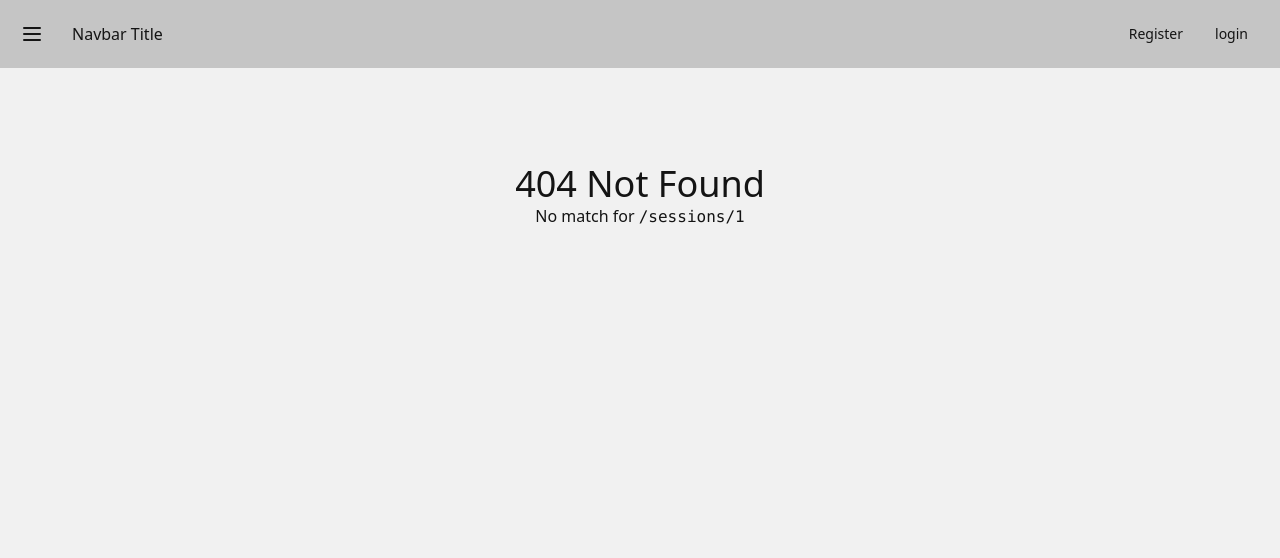
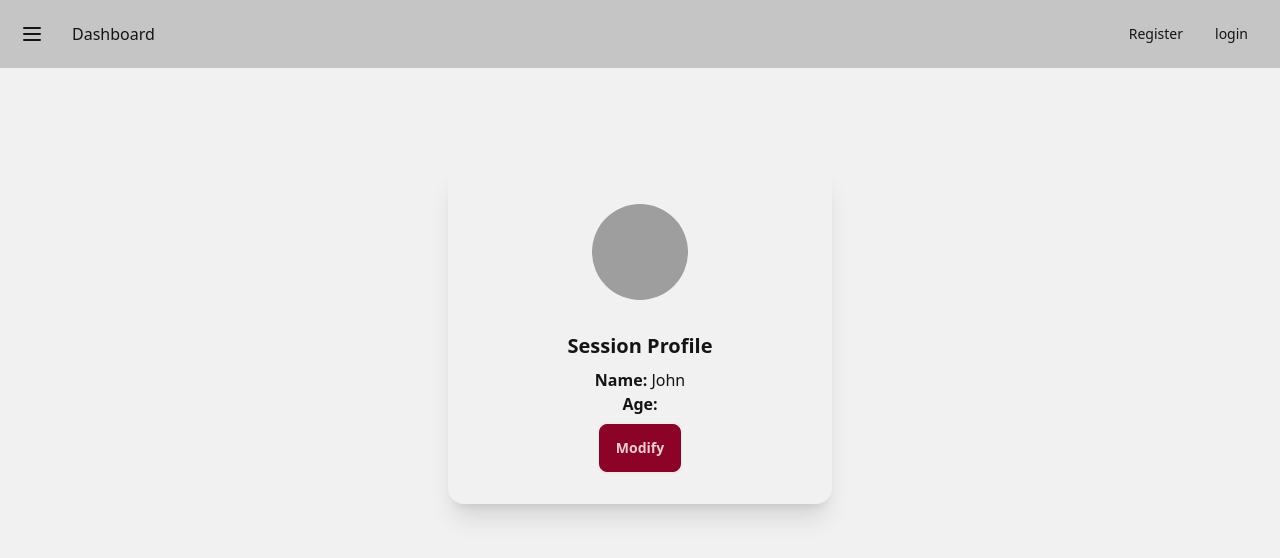
Before and after one commit to Jesuph-teaching/first-dashboard, a React (Vite) app: page /sessions/1 in a window 1280 px wide. Before the commit this address had no page. Shown: the top 558 px of the page. Built offline with nearby package versions, Linux system fonts and the light colour scheme; grey boxes are pictures that could not be loaded.

Commit message:
feat: Add session management functionality and pages

```diff
--- a/src/Routes.jsx
+++ b/src/Routes.jsx
@@ -7,6 +7,8 @@ import useUser from "./hooks/useUser";
 import Profile from "./pages/Profile";
 import ParticipantsTable from "./pages/Participants/ParticipantsTable";
 import ParticipantData from "./pages/Participants/ParticipantData";
+import SessionTable from "./pages/Session/SessionTable";
+import SessionData from "./pages/Session/SessionData";
 
 export default function Routes() {
 	const { user } = useUser();
@@ -49,6 +51,16 @@ export default function Routes() {
 			],
 		},
 		{
+			path: "/sessions",
+			children: [
+				{ index: true, element: <SessionTable /> },
+				{
+					path: ":sessionId",
+					element: <SessionData />,
+				},
+			],
+		},
+		{
 			path: "*",
 			element: <Error404 />,
 		},
--- a/src/components/Navbar.jsx
+++ b/src/components/Navbar.jsx
@@ -1,8 +1,10 @@
 import { Link } from "react-router-dom";
 import useUser from "../hooks/useUser";
+import useLayout from "../hooks/useLayout";
 
 export default function Navbar() {
 	const { user, logout } = useUser();
+	const { title } = useLayout();
 	return (
 		<div className="w-full navbar bg-base-300">
 			<div className="flex-none ">
@@ -27,7 +29,7 @@ export default function Navbar() {
 					</svg>
 				</label>
 			</div>
-			<div className="flex-1 px-2 mx-2">Navbar Title</div>
+			<div className="flex-1 px-2 mx-2">{title}</div>
 			<div className="flex-none hidden lg:block">
 				<ul className="menu menu-horizontal">
 					{/* Navbar menu content here */}
--- a/src/components/Sidebar.jsx
+++ b/src/components/Sidebar.jsx
@@ -1,3 +1,5 @@
+import { Link } from "react-router-dom";
+
 export function Sidebar() {
 	return (
 		<div className="drawer-side">
@@ -9,10 +11,10 @@ export function Sidebar() {
 			<ul className="menu p-4 w-80 min-h-full bg-base-200">
 				{/* Sidebar content here */}
 				<li>
-					<a>Sidebar Item 1</a>
+					<Link to="/sessions">Sessions</Link>
 				</li>
 				<li>
-					<a>Sidebar Item 2</a>
+					<Link to="/participants">Participants</Link>
 				</li>
 			</ul>
 		</div>
--- /dev/null
+++ b/src/hooks/useTitle.jsx
@@ -0,0 +1,11 @@
+import { useEffect } from "react";
+import useLayout from "./useLayout";
+
+export default function useTitle(title) {
+	const { setTitle } = useLayout();
+	useEffect(() => {
+		setTitle(title);
+
+		// eslint-disable-next-line react-hooks/exhaustive-deps
+	}, []);
+}
--- a/src/pages/Participants/ParticipantData.jsx
+++ b/src/pages/Participants/ParticipantData.jsx
@@ -1,4 +1,3 @@
-import React from "react";
 import { useParams } from "react-router-dom";
 import { participants } from "./participants";
 
--- a/src/pages/Participants/ParticipantsTable.jsx
+++ b/src/pages/Participants/ParticipantsTable.jsx
@@ -1,6 +1,8 @@
 import { Link } from "react-router-dom";
 import { participants } from "./participants";
+import useTitle from "../../hooks/useTitle";
 export default function ParticipantsTable() {
+	useTitle("Participants");
 	return (
 		<table className="table ">
 			<thead>
--- /dev/null
+++ b/src/pages/Session/SessionData.jsx
@@ -0,0 +1,40 @@
+import { useParams } from "react-router-dom";
+import { sessions } from "./sessions";
+
+export default function SessionData() {
+	const { sessionId } = useParams();
+	//const currentSession = // fetch from backend
+	const currentSessionIndex = sessions.findIndex(
+		(session) => session.id === sessionId
+	);
+	const currentSession =
+		currentSessionIndex !== -1 ? sessions[currentSessionIndex] : null;
+	if (currentSession === null) return <h1>Session not found</h1>;
+	return (
+		<div className="flex justify-center py-24">
+			<div className="card bg-base-100 w-96 shadow-xl">
+				<figure className="px-10 pt-10">
+					<img
+						src="https://img.daisyui.com/images/stock/photo-1606107557195-0e29a4b5b4aa.jpg"
+						alt="Shoes"
+						className="rounded-full w-24 h-24 mx-auto"
+					/>
+				</figure>
+				<div className="card-body items-center text-center">
+					<h2 className="card-title">Session Profile</h2>
+					<ul>
+						<li>
+							<strong>Name:</strong> {currentSession.name}
+						</li>
+						<li>
+							<strong>Age:</strong> {currentSession.age}
+						</li>
+					</ul>
+					<div className="card-actions">
+						<button className="btn btn-primary">Modify</button>
+					</div>
+				</div>
+			</div>
+		</div>
+	);
+}
--- /dev/null
+++ b/src/pages/Session/SessionTable.jsx
@@ -0,0 +1,28 @@
+import { Link } from "react-router-dom";
+import { sessions } from "./sessions";
+import useTitle from "../../hooks/useTitle";
+export default function SessionTable() {
+	useTitle("Sessions");
+	return (
+		<table className="table ">
+			<thead>
+				<tr>
+					<th>Id</th>
+					<th>Name</th>
+					<th>Age</th>
+				</tr>
+			</thead>
+			<tbody>
+				{sessions.map((session) => (
+					<tr key={session.id}>
+						<td>
+							<Link to={`/sessions/${session.id}`}>{session.id}</Link>
+						</td>
+						<td>{session.name}</td>
+						<td>{session.age}</td>
+					</tr>
+				))}
+			</tbody>
+		</table>
+	);
+}
--- /dev/null
+++ b/src/pages/Session/sessions.jsx
@@ -0,0 +1,23 @@
+export const sessions = [
+	{
+		id: "1",
+		name: "John",
+		startDate: new Date("10/05/2024"),
+		endDate: new Date("10/06/2024"),
+		participants: [],
+	},
+	{
+		id: "2",
+		name: "Jane",
+		startDate: new Date("15/05/2024"),
+		endDate: new Date("16/06/2024"),
+		participants: [],
+	},
+	{
+		id: "3",
+		name: "Doe",
+		startDate: new Date("13/05/2024"),
+		endDate: new Date("12/06/2024"),
+		participants: [],
+	},
+];
--- a/src/providers/LayoutProvider.jsx
+++ b/src/providers/LayoutProvider.jsx
@@ -1,12 +1,18 @@
-import { useState } from "react";
+import { useEffect, useState } from "react";
 import LayoutContext from "../contexts/layoutManager";
 
 export default function LayoutProvider({ children }) {
 	const [isSidebarOpen, setIsSidebarOpen] = useState(false);
+	const [title, setTitle] = useState("Dashboard");
 	const layoutValues = {
 		isSidebarOpen,
 		setIsSidebarOpen,
+		title,
+		setTitle,
 	};
+	useEffect(() => {
+		document.title = "MY-Dashboard - " + title;
+	}, [title]);
 	return (
 		<LayoutContext.Provider value={layoutValues}>
 			{children}
```
